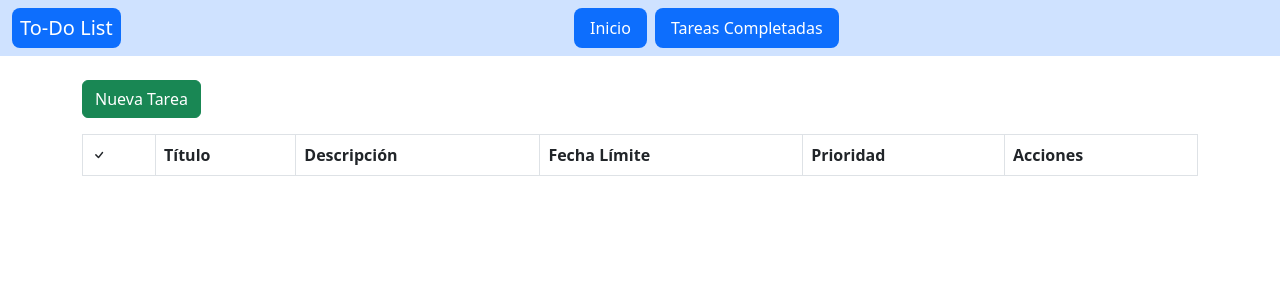
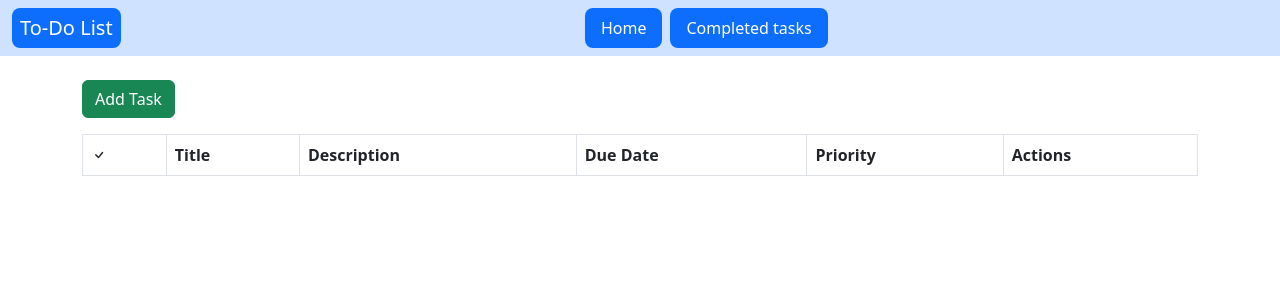
Before and after one commit to PortfolioAndorla/django-todolist-app, a Django app: template tasks/templates/tasks/task_list.html in a window 1280 px wide. Shown: the top 300 px of the page. Run offline with Django 5.2, Linux system fonts and the light colour scheme; the template is opened without the code that fills it, so the values that code supplies are empty.

Commit message:
feat(ui): update task-related text to english

```diff
--- a/tasks/templates/tasks/includes/navbar.html
+++ b/tasks/templates/includes/navbar.html
@@ -8,11 +8,11 @@
       <ul class="navbar-nav">
 
         <li class="nav-item bg-primary  px-2 enable-rounded rounded-3 mx-2">
-          <a class="nav-link text-white" href="{% url 'task_list' %}">Inicio</a>
+          <a class="nav-link text-white" href="{% url 'task_list' %}">Home</a>
         </li>
 
         <li class="nav-item bg-primary  px-2 enable-rounded rounded-3">
-          <a class="nav-link text-white" href="{% url 'completed_tasks_list' %}">Tareas Completadas</a>
+          <a class="nav-link text-white" href="{% url 'completed_tasks_list' %}">Completed tasks</a>
         </li>
 
       </ul>
--- a/tasks/templates/tasks/task_list.html
+++ b/tasks/templates/tasks/task_list.html
@@ -1,16 +1,16 @@
 {% extends '../base.html' %} {% block content %}
 <a href="{% url 'task_create' %}" class="btn btn-success mb-3"
-  > Nueva Tarea</a
+  > Add Task</a
 >
 <table class="table table-bordered">
   <thead>
     <tr>
         <th scope="col"><i class="bi bi-check fs-6"></i></th>
-      <th scope="col">Título</th>
-      <th scope="col">Descripción</th>
-      <th scope="col">Fecha Límite</th>
-      <th scope="col">Prioridad</th>
-      <th scope="col">Acciones</th>
+      <th scope="col">Title</th>
+      <th scope="col">Description</th>
+      <th scope="col">Due Date</th>
+      <th scope="col">Priority</th>
+      <th scope="col">Actions</th>
     </tr>
   </thead>
   <tbody>
@@ -24,7 +24,7 @@
     >
 
       <td>
-        <a href="{% url 'task_complete' task.pk %}" class="btn btn-sm btn-outline-success">
+        <a href="{% url 'task_complete' task.pk %}" aria-label="check task" title="check task"  class="btn btn-sm btn-outline-success">
           <i class="bi bi-check fs-7"></i>
         </a>
       </td>
@@ -33,10 +33,10 @@
       <td>{{ task.due_date }}</td>
       <td>{{ task.priority }}</td>
       <td>
-        <a href="{% url 'task_edit' task.pk %}" class="btn btn-sm btn-primary"
+        <a href="{% url 'task_delete' task.pk %}" aria-label="delete" title="delete" class="btn btn-sm btn-primary"
           ><i class="bi bi-archive"></i></a
         >
-        <a href="{% url 'task_delete' task.pk %}" class="btn btn-sm btn-danger"
+        <a href="{% url 'task_edit' task.pk %}" aria-label="edit" title="edit" class="btn btn-sm btn-danger"
           ><i class="bi bi-pen"></i></a
         >
 
```
Also changed, not shown: tasks/templates/tasks/completed_tasks_list.html (+6 -7 lines).
